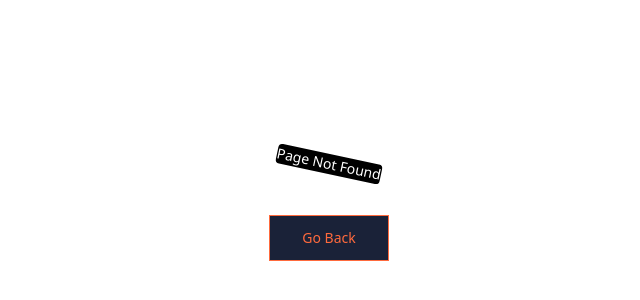
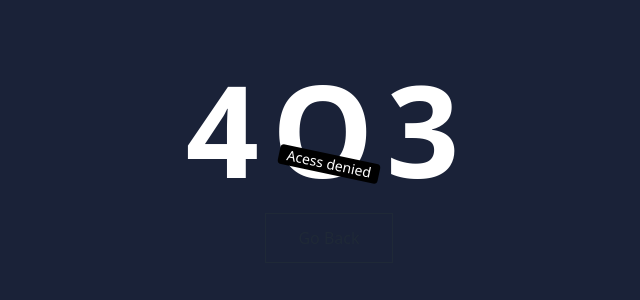
Before and after one commit to Sohilyeole/lms-frontend, a React (Vite) app: page /denied in a window 1280 px wide. Before the commit this address had no page. Shown: the part 236-536 px from the top of the page, without its empty margins (311-951 px from the left). Built offline with nearby package versions, Linux system fonts and the light colour scheme.

Commit message:
added denied page

```diff
--- a/src/App.jsx
+++ b/src/App.jsx
@@ -10,6 +10,7 @@
 import Login from "./Pages/Login";
 import CourseList from "./Pages/Course/CourseList";
 import Contact from "./Pages/Contact";
+import Denied from "./Pages/Denied";
 
 
 function App() {
@@ -20,6 +21,7 @@
         <Route path="/about" element={<AboutUs/>}></Route>
         <Route path="/courses" element={<CourseList/>}></Route>
         <Route path="/contact" element={<Contact/>}></Route>
+        <Route path="/denied" element={<Denied/>}></Route>
         <Route path="/signup" element={<Signup/>}></Route>
         <Route path="/login" element={<Login/>}></Route>
         <Route path="*" element={<NotFound/>}></Route>
--- /dev/null
+++ b/src/Pages/Denied.jsx
@@ -0,0 +1,20 @@
+import {  useNavigate } from "react-router-dom"
+
+function Denied(){
+    const navigate=useNavigate();
+return(
+    <main className=" h-screen flex flex-col justify-center items-center bg-[#1a2238]">
+      <h1 className="text-9xl font-extrabold text-white tracking-widest">
+        4O3
+      </h1>
+      <div className="bg-black text-white  px-2 text-sm rounded rotate-12 absolute">
+        Acess denied
+      </div>
+      <button onClick={()=>navigate(-1)} className="mt-5">
+
+       <span className="relative block px-8 py-3 bg-[#1a2238] border border-current">Go Back</span>
+      </button>
+    </main>
+)
+}
+export default Denied
```
